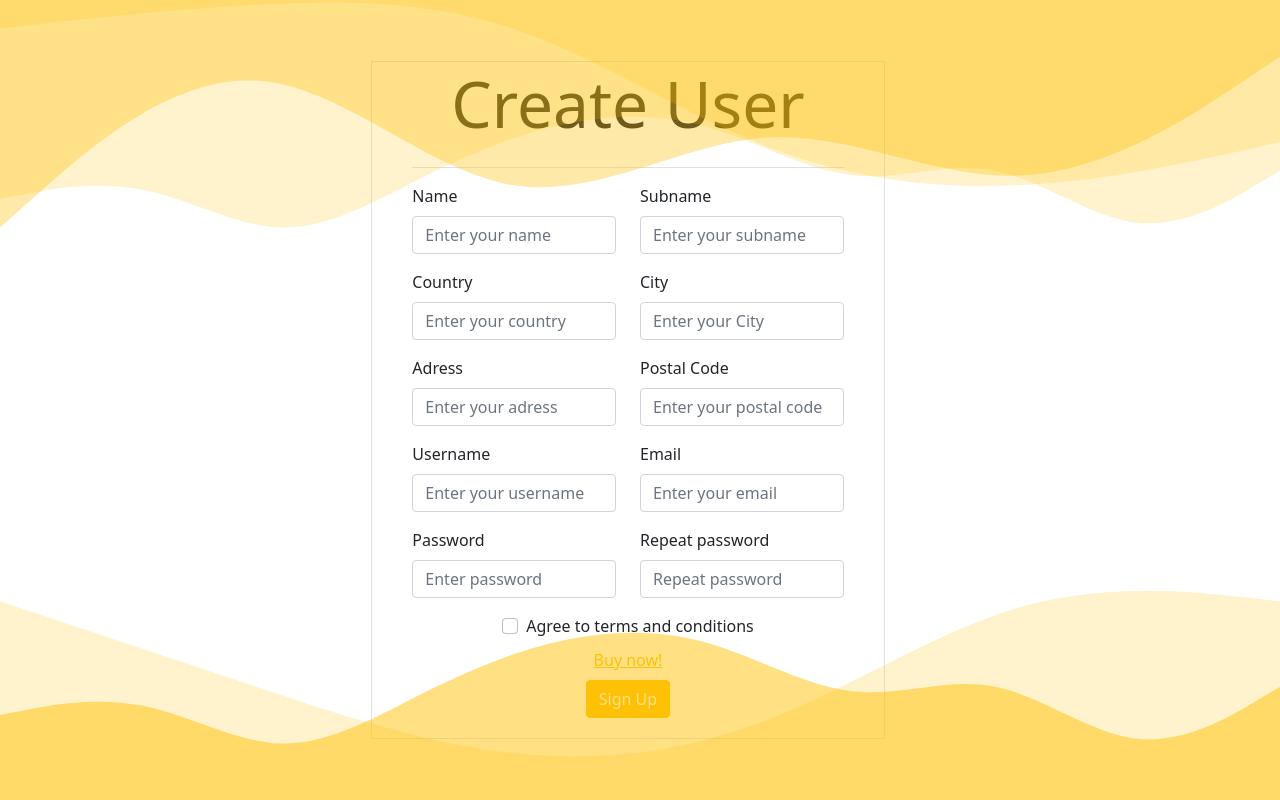
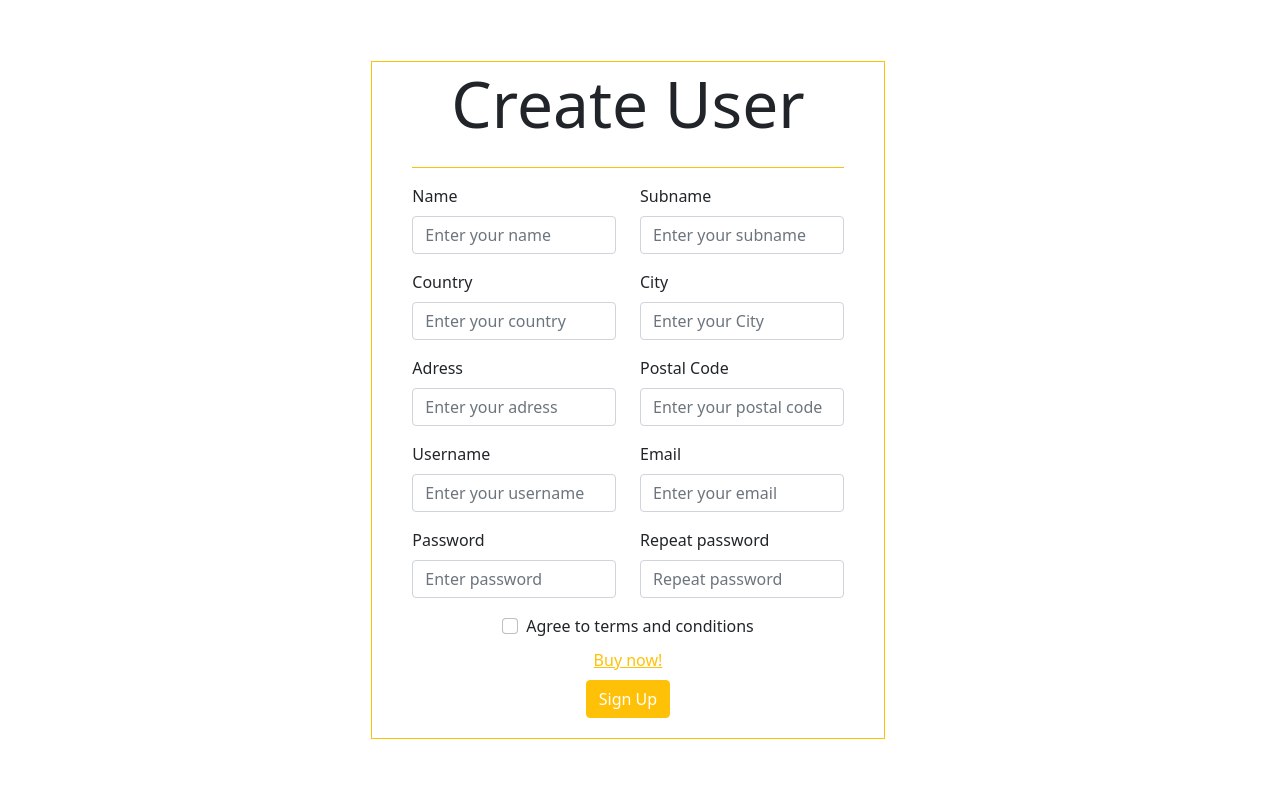
Before and after one commit to AlexHM/WebShop, a PHP site: page /NFTS/html/signup/signUp.html in a window 1280 px wide. Run offline with PHP 8.4, Linux system fonts and the light colour scheme.

Commit message:
update buy and signup
solved problem about front-end indexing

```diff
--- a/NFTS/html/buy/buy.html
+++ b/NFTS/html/buy/buy.html
@@ -51,7 +51,7 @@
                         <div class="row-fluid border-bottom  pt-3">
                             <div class="row ">
                                 <div class="col-6 col-md-4 container-fluid ">
-                                    <img src="" alt="image">
+                                    <img src="" alt="image" style="max-width: 50px; max-height: 50px;">
                                 </div>
                                 <div class="col-6 col-md-3 container-fluid">
                                     <div class="row">
--- a/NFTS/html/signup/signUp.html
+++ b/NFTS/html/signup/signUp.html
@@ -10,26 +10,17 @@
 <link href="https://cdn.jsdelivr.net/npm/bootstrap@5.1.3/dist/css/bootstrap.min.css" rel="stylesheet" integrity="sha384-1BmE4kWBq78iYhFldvKuhfTAU6auU8tT94WrHftjDbrCEXSU1oBoqyl2QvZ6jIW3" crossorigin="anonymous">
     <title>Enffy</title>
 </head>
+
 <body>
-    <!-- Header -->
-    <div class="container-fluid mb-0 p-0 fixed-top">
-        <div class="row">
-            <svg xmlns="http://www.w3.org/2000/svg" viewBox="0 0 1440 320">
-                <path fill="#ffc107" fill-opacity="0.2" d="M0,224L26.7,218.7C53.3,213,107,203,160,213.3C213.3,224,267,256,320,256C373.3,256,427,224,480,197.3C533.3,171,587,149,640,138.7C693.3,128,747,128,800,144C853.3,160,907,192,960,197.3C1013.3,203,1067,181,1120,192C1173.3,203,1227,245,1280,250.7C1333.3,256,1387,224,1413,208L1440,192L1440,0L1413.3,0C1386.7,0,1333,0,1280,0C1226.7,0,1173,0,1120,0C1066.7,0,1013,0,960,0C906.7,0,853,0,800,0C746.7,0,693,0,640,0C586.7,0,533,0,480,0C426.7,0,373,0,320,0C266.7,0,213,0,160,0C106.7,0,53,0,27,0L0,0Z"></path>
-                <path fill="#ffc107" fill-opacity=".35" d="M0,256L48,213.3C96,171,192,85,288,90.7C384,96,480,192,576,208C672,224,768,160,864,154.7C960,149,1056,203,1152,197.3C1248,192,1344,128,1392,96L1440,64L1440,0L1392,0C1344,0,1248,0,1152,0C1056,0,960,0,864,0C768,0,672,0,576,0C480,0,384,0,288,0C192,0,96,0,48,0L0,0Z"></path>
-                <path fill="#ffc107" fill-opacity="0.2" d="M0,32L48,26.7C96,21,192,11,288,5.3C384,0,480,0,576,32C672,64,768,128,864,165.3C960,203,1056,213,1152,208C1248,203,1344,181,1392,170.7L1440,160L1440,0L1392,0C1344,0,1248,0,1152,0C1056,0,960,0,864,0C768,0,672,0,576,0C480,0,384,0,288,0C192,0,96,0,48,0L0,0Z"></path>
-            </svg>
-        </div>
-    </div>
     <!-- Inputs to fill in order to complete the sign up -->
     <div class="container-fluid vh-100 row align-items-center">
-        <div class="container col-sm-12 col-md-5 text-center divLog border">
+        <div class="container col-sm-12 col-md-5 text-center divLog border border-warning">
             <form action="signUp.php" method="post" class="p-1 needs-validation" novalidate>
-                <div class="container-fluid">
+                <div class="container-fluid" >
                     <div>
-                        <p class="display-3 pb-4 border-bottom">Create User</p>
+                        <p class="display-3 pb-4 border-bottom border-warning">Create User</p>
                     </div>
-                    <form class="container-fluid" action="signUp.php" method="post">
+                    <form class="container-fluid" action="signUp.php" method="post" >
                         <div class="row">
                             <div class="mb-3 col-sm-12 col-md-6 col-12">
                                 <label class="form-label d-flex">Name</label>
@@ -176,15 +167,7 @@
 
     </div>
 
-    <!-- Footer -->
-    <div class="container-fluid mb-0 p-0 fixed-bottom" >
-        <div class="row">
-            <svg xmlns="http://www.w3.org/2000/svg" viewBox="0 0 1440 320">
-                <path fill="#ffc107" fill-opacity="0.5" d="M0,224L26.7,218.7C53.3,213,107,203,160,213.3C213.3,224,267,256,320,256C373.3,256,427,224,480,197.3C533.3,171,587,149,640,138.7C693.3,128,747,128,800,144C853.3,160,907,192,960,197.3C1013.3,203,1067,181,1120,192C1173.3,203,1227,245,1280,250.7C1333.3,256,1387,224,1413,208L1440,192L1440,320L1413.3,320C1386.7,320,1333,320,1280,320C1226.7,320,1173,320,1120,320C1066.7,320,1013,320,960,320C906.7,320,853,320,800,320C746.7,320,693,320,640,320C586.7,320,533,320,480,320C426.7,320,373,320,320,320C266.7,320,213,320,160,320C106.7,320,53,320,27,320L0,320Z"></path>
-                <path fill="#ffc107" fill-opacity="0.2" d="M0,96L48,112C96,128,192,160,288,192C384,224,480,256,576,266.7C672,277,768,267,864,229.3C960,192,1056,128,1152,101.3C1248,75,1344,85,1392,90.7L1440,96L1440,320L1392,320C1344,320,1248,320,1152,320C1056,320,960,320,864,320C768,320,672,320,576,320C480,320,384,320,288,320C192,320,96,320,48,320L0,320Z"></path>
-            </svg>
-        </div>
-    </div>
+
     <!-- JavaScript Bundle with Popper -->
 <script src="https://cdn.jsdelivr.net/npm/bootstrap@5.1.3/dist/js/bootstrap.bundle.min.js" integrity="sha384-ka7Sk0Gln4gmtz2MlQnikT1wXgYsOg+OMhuP+IlRH9sENBO0LRn5q+8nbTov4+1p" crossorigin="anonymous"></script>
 <script>
```
Also changed, not shown: NFTS/html/buy/buy.php (+2 -2 lines).
